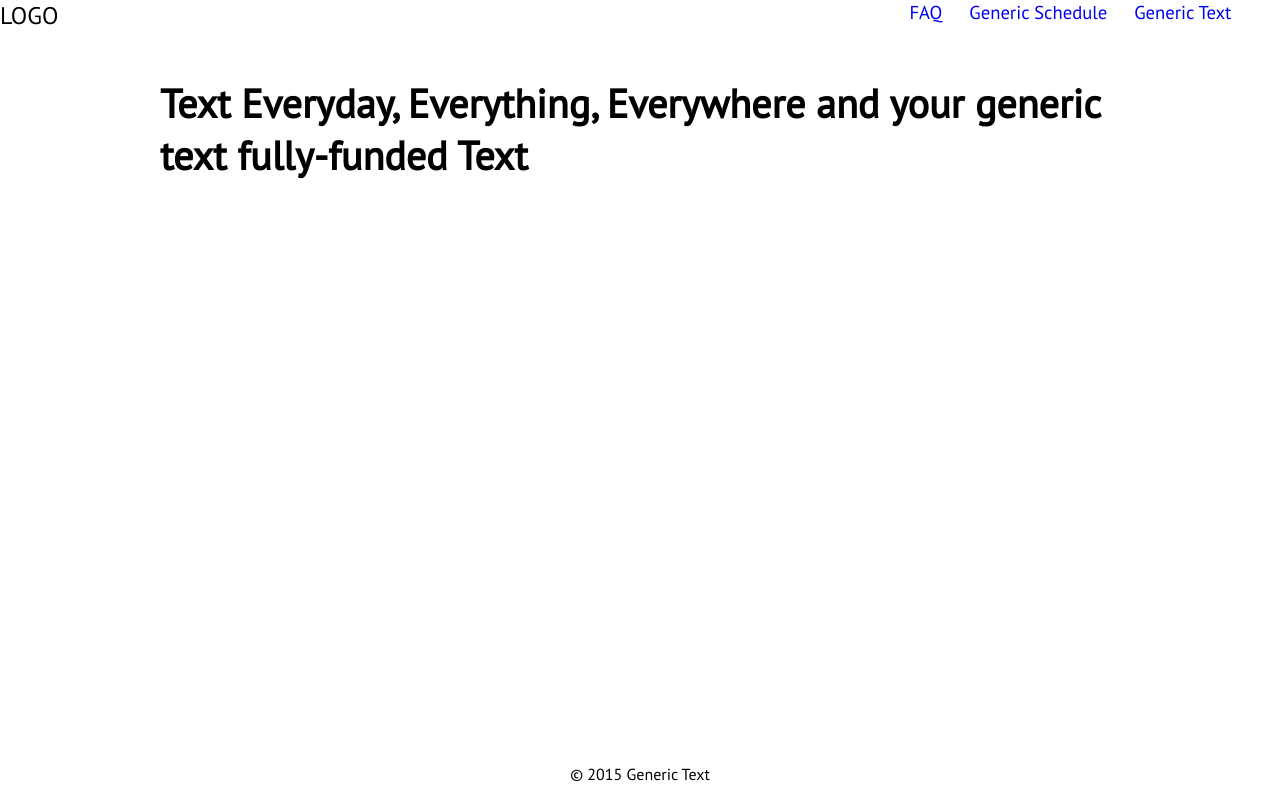
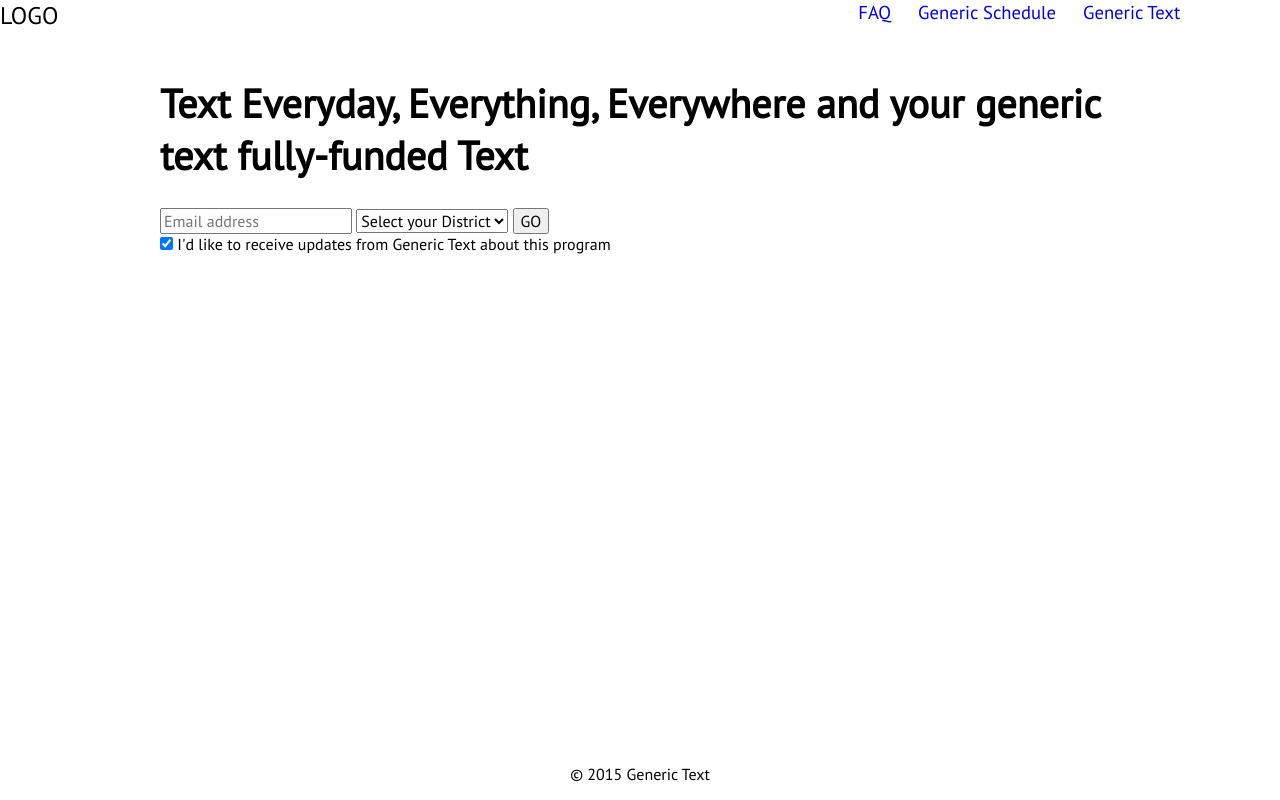
Before and after one commit to burneyburney/technicalAssessment, a plain HTML site: page index.html in a window 1280 px wide. Drawn offline with Linux system fonts and the light colour scheme.

Commit message:
alignment

```diff
--- a/index.html
+++ b/index.html
@@ -20,7 +20,7 @@
             <nav class="navbar">
                 <div class="homepage-logo">LOGO</div>
         </div>
-        <div class="four columns">
+
             <div class="links">
                 <a href="#facebook" class="homepage-faq href">FAQ</a>
                 <a href="#facebook" class="homepage-generic-schedule href">Generic Schedule</a>
@@ -41,8 +41,33 @@
             </div>
         </div>
 
+    <div class="row">
+        <form action="#">
+            <div class="twelve columns">
+            <input type="email" class="homepage-email-address" placeholder="Email address">
+                <select>
+                    <option class ="remove-option" value="">Select your District</option>
+                    <option class="option" value="one">District One</option>
+                    <option class="option" value="two">District Two</option>
+                    <option class="option" value="three">District Three</option>
+                    <option class="option" value="four">District Four</option>
+                    <option class="option" value="five">District Five</option>
+                    <option class="option" value="six">District Six</option>
+                    <option class="option" value="seven">District Seven</option>
+                    <option class="option" value="eight">District Eight</option>
+                    <option class="option" value="nine">District Nine</option>
+                    <option class="option" value="ten">District Ten</option>
+                </select>
+            <input type="submit" class="form-submit" value="GO">
+            </div>
+    </div>
+    <div class="row">
+        <div class="twelve columns">
+            <input type="checkbox" class="homepage-checkbox" name="updates" value="#" checked> I'd like to receive updates from Generic Text about this program</input>
+        </div>
 
-
+    </div>
+        </form>
 
 
 
--- a/public/css/main.css
+++ b/public/css/main.css
@@ -29,12 +29,12 @@ h1{
 }
 
 .hero-text {
-    /*display: block;*/
+    /*display: inline;*/
     font-size: 30pt;
 }
 
 .hero-text > span {
-    /*display: block;*/
+    display: block;
 }
 
 /*FOOTER contents*/
@@ -48,3 +48,7 @@ h1{
      text-align: center;
      background-color: #ffffff;
  }
+
+.remove-option{
+    display: none;
+}
```
